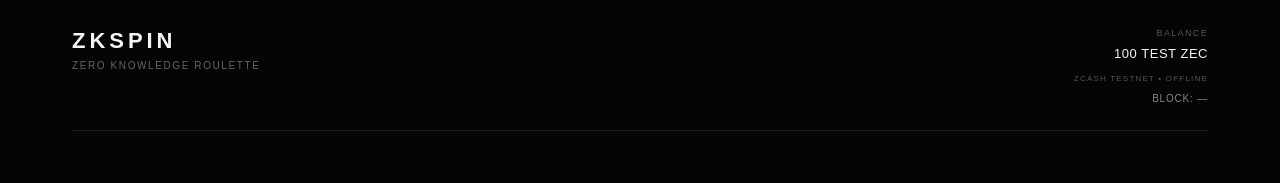
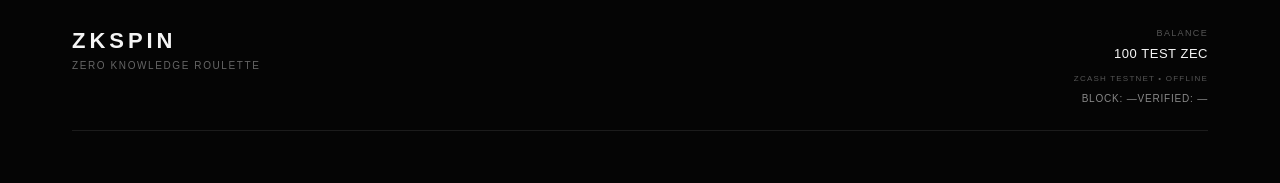
Before and after one commit to justneverminding/ZKSpin, a Next.js app: page / in a window 1280 px wide. Shown: the top 183 px of the page. Built offline with nearby package versions, Linux system fonts and the light colour scheme; no server answers.

Commit message:
Display verified pocket from block hash
Added bestBlockHash state and verification logic for block hash.

```diff
--- a/app/page.tsx
+++ b/app/page.tsx
@@ -1,6 +1,7 @@
 "use client";
 import { useEffect, useState } from "react";
 import RouletteWheel from "../components/RouletteWheel";
+import { verifyBlockHash } from "../lib/rouletteVerifier";
 type RouletteResult = number | "00";
 
 const wheelNumbers: RouletteResult[] = [
@@ -42,6 +43,8 @@
   useState<number | null>(null);
   const [testnetConnected, setTestnetConnected] =
   useState(false);
+  const [bestBlockHash, setBestBlockHash] =
+  useState<string | null>(null);
 
 const wagerAmount = Number(betAmount);
 
@@ -50,6 +53,11 @@
   !Number.isFinite(wagerAmount) ||
   wagerAmount < 1 ||
   wagerAmount > balance;
+
+  const verifiedPocket =
+  bestBlockHash !== null
+    ? verifyBlockHash(bestBlockHash)
+    : null;
 
  const [history, setHistory] = useState<
   {
@@ -72,11 +80,13 @@
       const data = await response.json();
 
       setBlockHeight(data.height);
-      setTestnetConnected(data.connected);
-    } catch {
-      setBlockHeight(null);
-      setTestnetConnected(false);
-    }
+setBestBlockHash(data.bestBlockHash);
+setTestnetConnected(data.connected);
+   } catch {
+  setBlockHeight(null);
+  setBestBlockHash(null);
+  setTestnetConnected(false);
+}
   }
 
   loadZcashStatus();
@@ -183,6 +193,10 @@
 
   <strong>
     BLOCK: {blockHeight ?? "—"}
+  </strong>
+
+  <strong>
+    VERIFIED: {verifiedPocket ?? "—"}
   </strong>
 </div>
 
```
